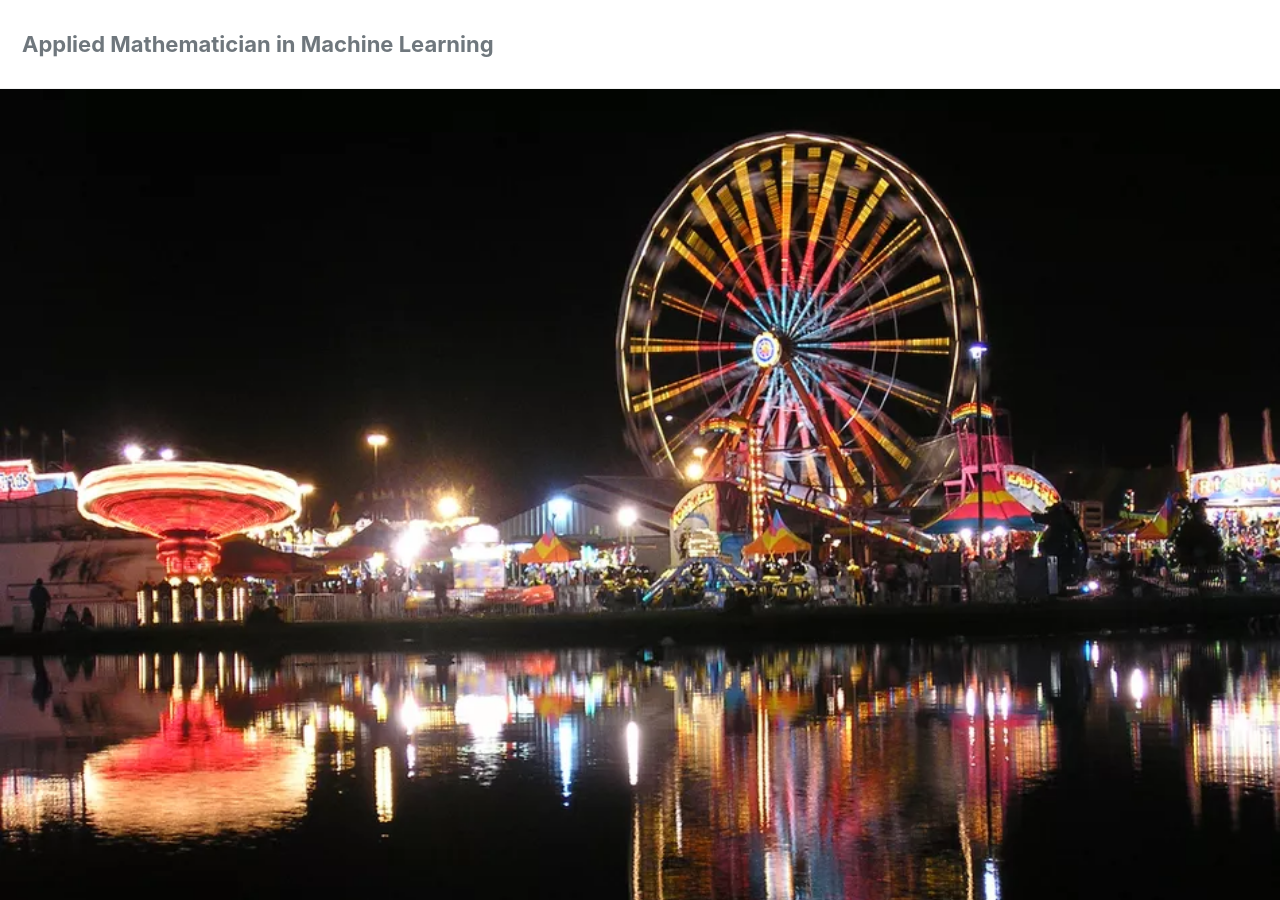
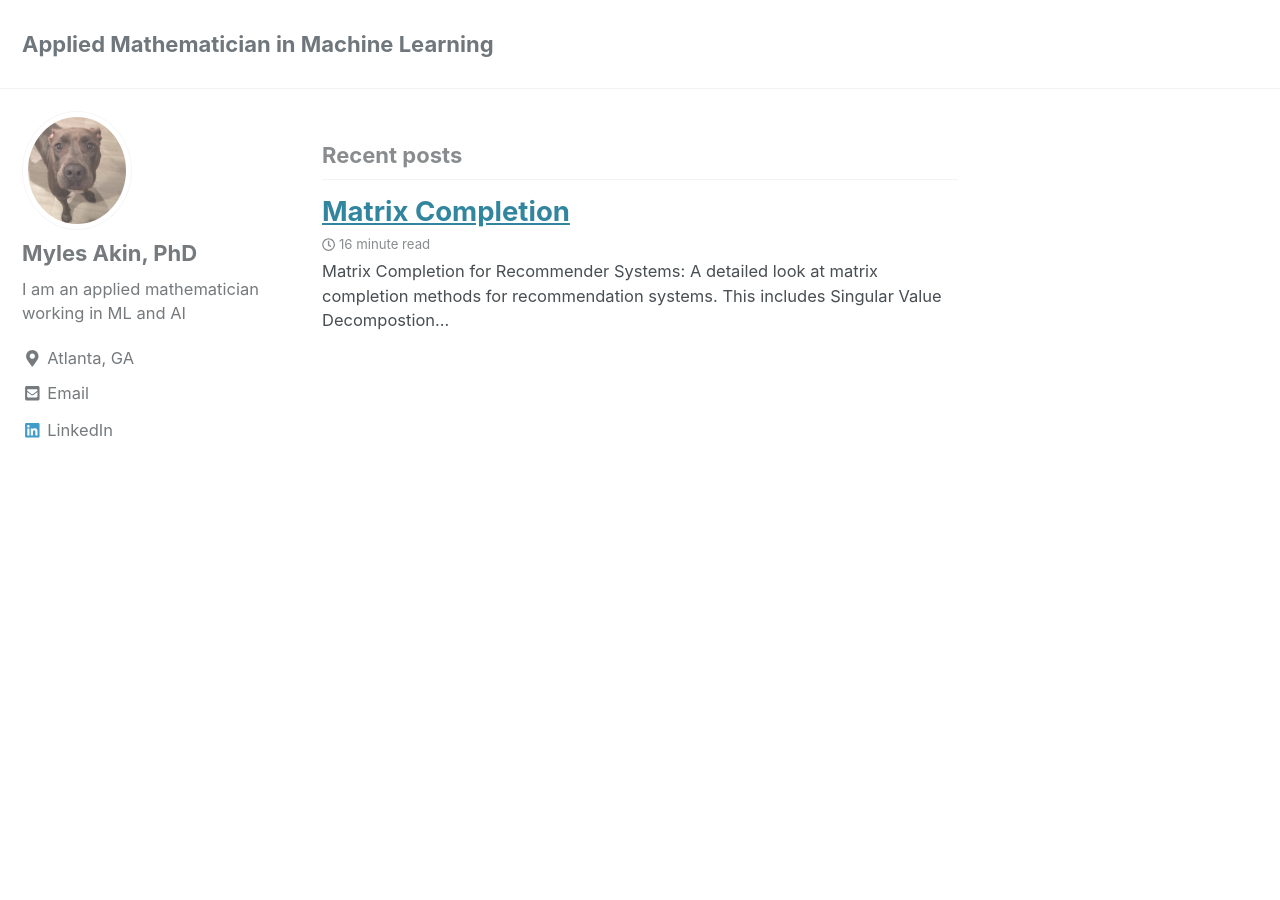
Before and after one commit to mylesakin/mylesakin.github.io, a Jekyll site: the page built from index.html, in a window 1280 px wide and 900 px high. Built offline with Jekyll 4.4.1, drawn with Linux system fonts in a browser that asks for light colours; cached includes are drawn as plain includes; nearby versions of some CDN libraries; the list of posts is cut into pages by our own code.

Commit message:
matric factor preview

```diff
--- a/index.html
+++ b/index.html
@@ -1,6 +1,5 @@
 ---
 layout: home
 author_profile: true
-header:
-  image: "/images/fair1.webp"
+
 ---
```
Also changed, not shown: images/fair.jfif (deleted).
